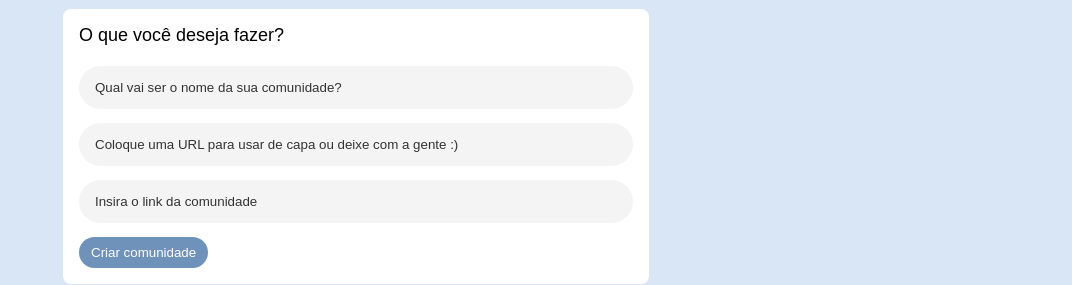
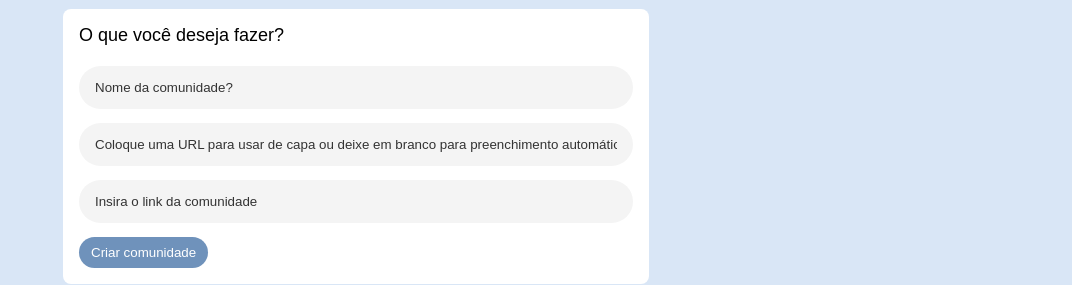
Before and after one commit to pablovr1000/Pablo, a Next.js app in the folder imersao-react-projeto/Onekut/: page / in a window 1280 px wide. Shown: the part 2678-2963 px from the top of the page, without its empty margins (208-1280 px from the left). Built offline with nearby package versions, Linux system fonts and the light colour scheme.

Commit message:
Arrumando bug

```diff
--- a/imersao-react-projeto/Onekut/pages/index.js
+++ b/imersao-react-projeto/Onekut/pages/index.js
@@ -105,17 +105,17 @@ export default function Home() {
             <form onSubmit={handleCriaComunidade}>
               <div>
                 <input
-                placeholder="Qual vai ser o nome da sua comunidade?"
+                placeholder="Nome da comunidade?"
                 name="title"
-                aria-label="Qual vai ser o nome da sua comunidade?"
+                aria-label="Nome da comunidade?"
                 type="text"
                 />
               </div>
               <div>
                 <input
-                placeholder="Coloque uma URL para usar de capa ou deixe com a gente :)"
+                placeholder="Coloque uma URL para usar de capa ou deixe em branco para preenchimento automático!"
                 name="image"
-                aria-label="Coloque uma URL para usar de capa ou deixe com a gente :)"
+                aria-label="Coloque uma URL para usar de capa ou deixe em branco para preenchimento automático!"
                 />
               </div>
               <div>
```
